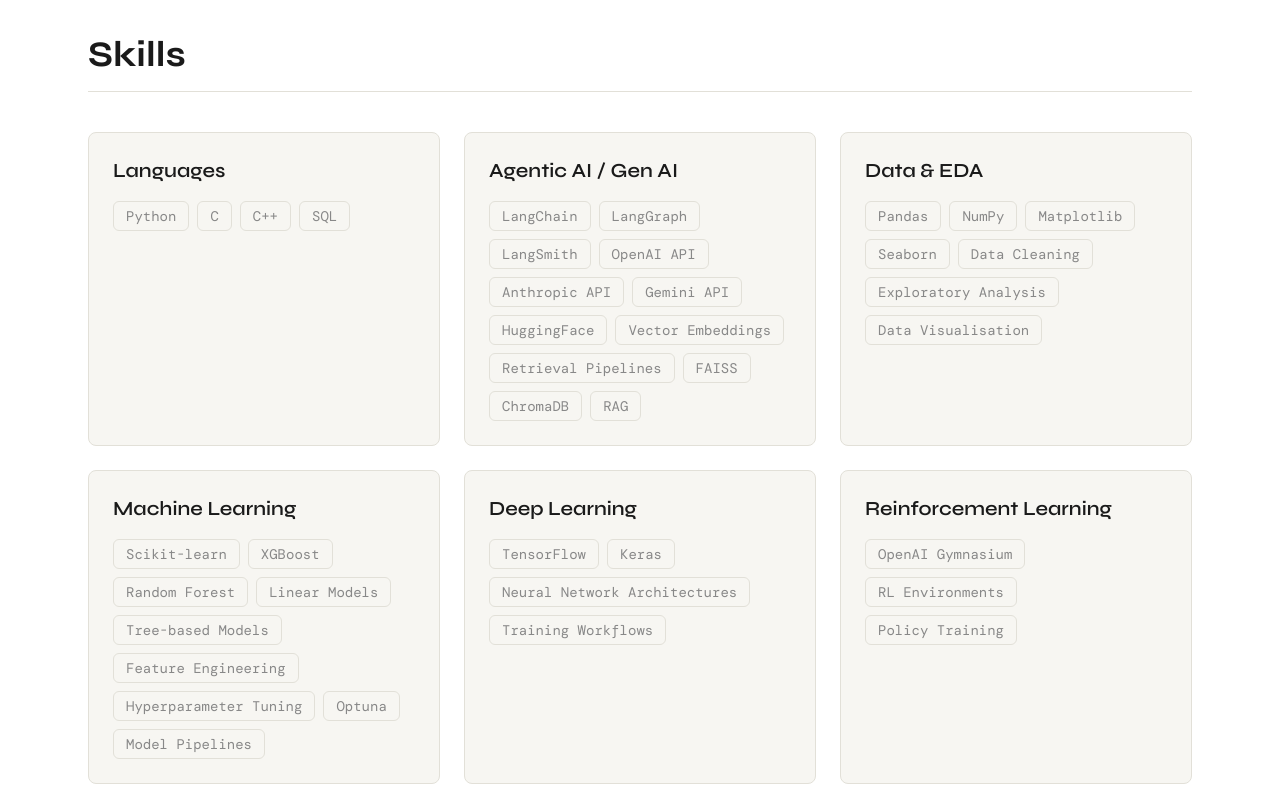
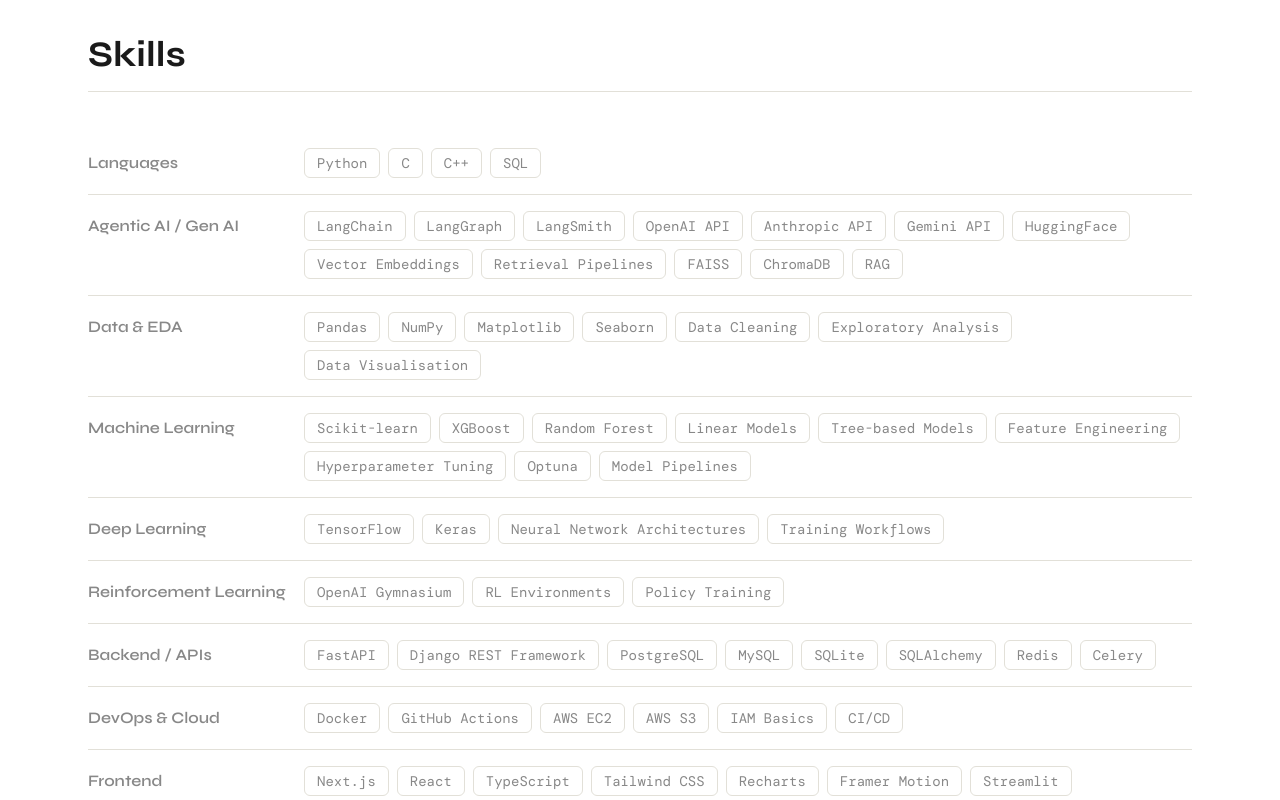
Before and after one commit to muhamad-hammad/portfolio, a Next.js app: page / in a window 1280 px wide. Shown: the part 620-1420 px from the top of the page. Built offline with nearby package versions, Linux system fonts and the light colour scheme; no server answers.

Commit message:
replace the Skills card grid with a divided two-column row per group so the now larger skill taxonomy reads as a scannable list instead of bloating into many oversized cards

```diff
--- a/components/Skills.tsx
+++ b/components/Skills.tsx
@@ -9,16 +9,16 @@
       <h2 className="font-display text-3xl md:text-4xl font-bold">Skills</h2>
       <hr className="mt-4 border-border" />
 
-      <div className="mt-10 grid gap-6 md:grid-cols-2 lg:grid-cols-3">
+      <div className="mt-10 divide-y divide-border">
         {skills.map((group) => (
           <div
             key={group.group}
-            className="bg-surface border border-border rounded-lg p-6"
+            className="grid md:grid-cols-[200px_1fr] gap-4 py-4 items-baseline"
           >
-            <h3 className="font-display text-xl font-semibold">
+            <h3 className="font-display text-base font-semibold text-muted">
               {group.group}
             </h3>
-            <ul className="mt-4 flex flex-wrap gap-2">
+            <ul className="flex flex-wrap gap-2">
               {group.items.map((item) => (
                 <li
                   key={item}
```
